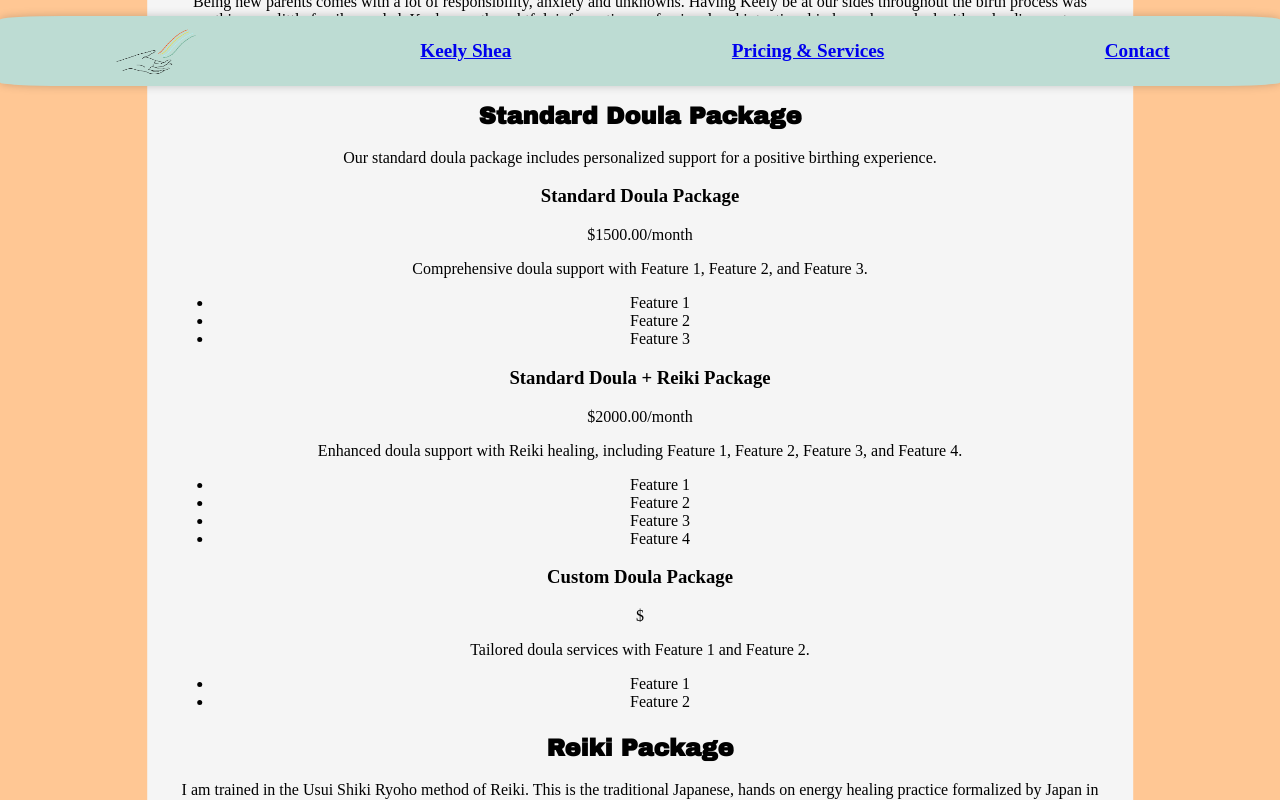
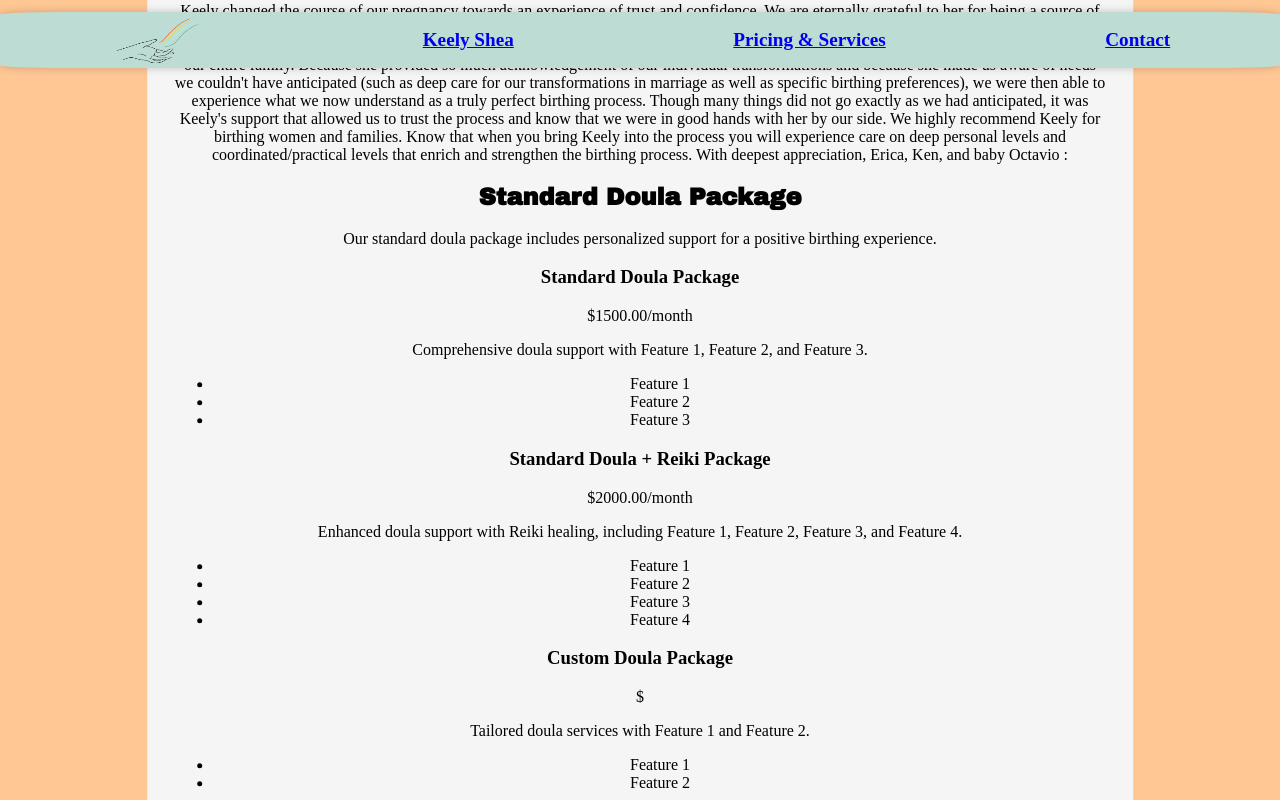
Before and after one commit to Zacharyjsultan/KSS-50, a React (Create React App) app: page /pricing in a window 1280 px wide. Shown: the top 800 px of the page. Built offline with nearby package versions, Linux system fonts and the light colour scheme; a web font is replaced by a local one.

Commit message:
updates -almost done

```diff
--- a/src/Components/Header&Footer/Header.css
+++ b/src/Components/Header&Footer/Header.css
@@ -8,17 +8,17 @@
   color: FFFFFF;
   font-size: 1.2rem;
   font-weight: 600;
-  height: 70px;
+  height: 7vh;
   position: fixed;
   top: 0;
   z-index: 100;
   box-shadow: 0 0 10px rgba(0, 0, 0, 0.2);
-  margin: 2vh;
+  margin: 1.5vh;
   border-radius: 5%;
 }
 .logo-3 {
   display: flex;
   margin-top: 0.8vh;
-  width: 7vw; /* Adjust the width as needed */
+  width: 7.3vw; /* Adjust the width as needed */
   height: 8vh; /* Adjust the height as needed */
 }
--- a/src/Components/HomePage.css
+++ b/src/Components/HomePage.css
@@ -41,7 +41,16 @@
   padding: 2%;
   overflow-y: auto; /* Allow content to scroll when needed */
   margin-top: 30vh;
+  padding-top: auto;
+  padding-bottom: auto;
 }
-.package-container {
+/* .package-container {
   margin-top: 3vh;
+} */
+
+.package-boxes {
+  display: flex;
+  flex-wrap: wrap;
+  justify-content: center;
+  align-items: center;
 }
--- a/src/Components/components/DoulaPackage.jsx
+++ b/src/Components/components/DoulaPackage.jsx
@@ -25,6 +25,27 @@
           support. We would highly recommend working with Keely as your birth
           doula. - Israel, Lauren and Sauvie
         </p>
+        <p>
+          Keely changed the course of our pregnancy towards an experience of
+          trust and confidence. We are eternally grateful to her for being a
+          source of care and wisdom throughout the pregnancy and beyond. Keely
+          has a beautiful quality about her that allows her to care for subtle
+          needs that have big reverberations in the pregnancy journey. For us,
+          she was a doula to the birth of our son but also to the birth of an
+          entirely new phase of life for our entire family. Because she provided
+          so much acknowledgement of our individual transformations and because
+          she made us aware of needs we couldn't have anticipated (such as deep
+          care for our transformations in marriage as well as specific birthing
+          preferences), we were then able to experience what we now understand
+          as a truly perfect birthing process. Though many things did not go
+          exactly as we had anticipated, it was Keely's support that allowed us
+          to trust the process and know that we were in good hands with her by
+          our side. We highly recommend Keely for birthing women and families.
+          Know that when you bring Keely into the process you will experience
+          care on deep personal levels and coordinated/practical levels that
+          enrich and strengthen the birthing process. With deepest appreciation,
+          Erica, Ken, and baby Octavio :
+        </p>
       </div>
       <DoulaPackageCard />
     </div>
```
